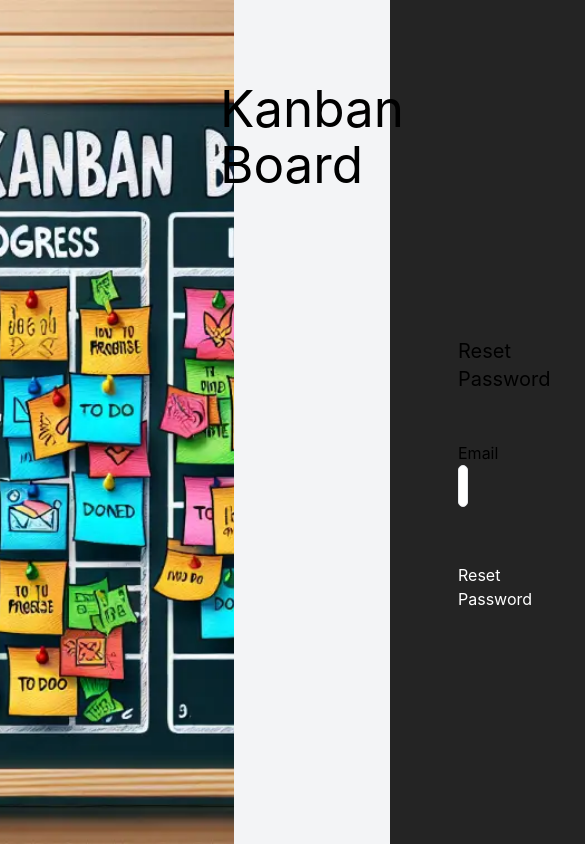
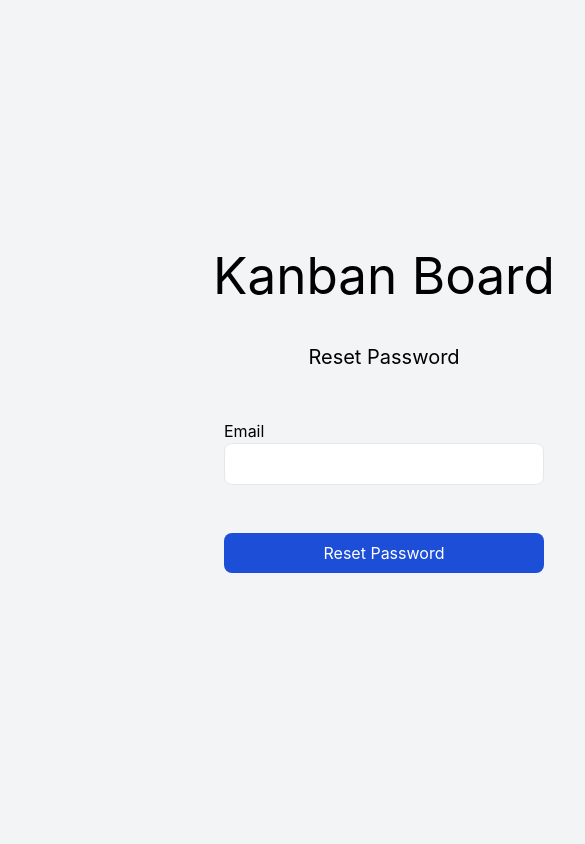
Before and after one commit to prajwalsiwa/Kanban-Board, a React (Vite) app: page /reset in a window 390 px wide. Shown: the top 844 px of the page, 585 px wide, since content can reach past the window. Built offline with nearby package versions, Linux system fonts and the light colour scheme.

Commit message:
feat: make resetLink component responsive

```diff
--- a/src/views/Login/ResetLink.tsx
+++ b/src/views/Login/ResetLink.tsx
@@ -6,11 +6,11 @@ function ResetLink() {
       <div className="image h-full w-[60%] ">
         <img src={kanban} alt="" className="w-full h-full object-cover" />
       </div>
-      <div className="login h-full  w-[40%]  bg-gray-100 flex gap-36  pt-20 flex-col">
+      <div className="login h-full  w-[55rem]  bg-gray-100 flex items-center justify-center  gap-10   flex-col">
         <div className="flex flex-col w-full justify-center items-center">
           <h1>Kanban Board</h1>
         </div>
-        <div className="flex px-56 gap-12 flex-col w-full">
+        <div className="flex px-56 gap-12 flex-col justify-center items-center w-full">
           <h2 className="text-xl">Reset Password</h2>
           <div className="flex flex-col gap-6">
             <div className="flex flex-col justify-start items-start w-full">
@@ -18,13 +18,13 @@ function ResetLink() {
               <input
                 id="username"
                 type="text"
-                className="border rounded-lg border-b-1 bg-white  naxatw-border-gray-300   w-full py-2 px-1  focus:!outline focus:outline-1 focus:outline-gray-500 outline-gray-400 "
+                className="border rounded-lg border-b-1 bg-white  naxatw-border-gray-300   w-[20rem] py-2 px-1  focus:!outline focus:outline-1 focus:outline-gray-500 outline-gray-400 "
               />
             </div>
             <div className="button-section  gap-6  flex flex-col w-full py-6">
               <button
                 type="submit"
-                className="bg-blue-700 rounded-lg text-white hover:bg-blue-500 w-full py-2 "
+                className="bg-blue-700 rounded-lg text-white hover:bg-blue-500 w-[20rem] py-2 "
               >
                 Reset Password
               </button>
```
